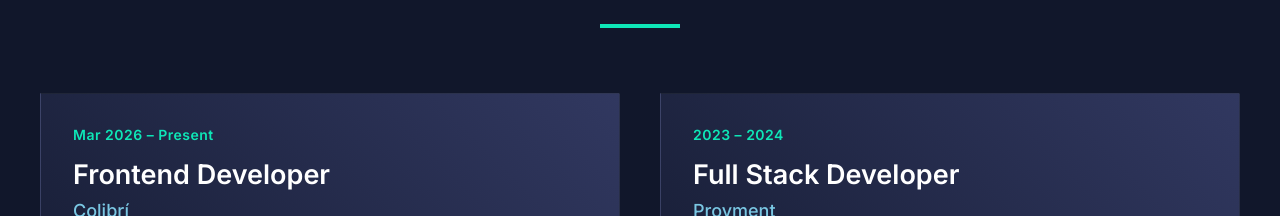
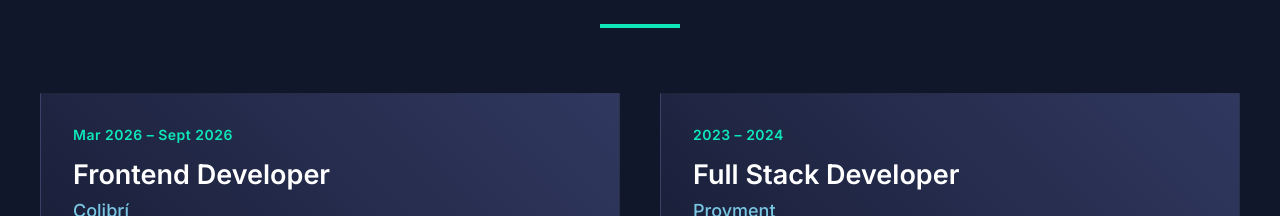
Before and after one commit to FranzDuranDevfs/my-portafolio, a Next.js app: page / in a window 1280 px wide. Shown: the part 1688-1904 px from the top of the page. Built offline with nearby package versions, Linux system fonts and the light colour scheme.

Commit message:
actualizacion de portafolio 5

```diff
--- a/src/sections/Experience.jsx
+++ b/src/sections/Experience.jsx
@@ -5,7 +5,7 @@ import styles from "../styles/Experience.module.scss";
 
 const data = [
   {
-    year: "Mar 2026 – Present",
+    year: "Mar 2026 – Sept 2026",
     position: "Frontend Developer",
     company: "Colibrí",
     description:
```
